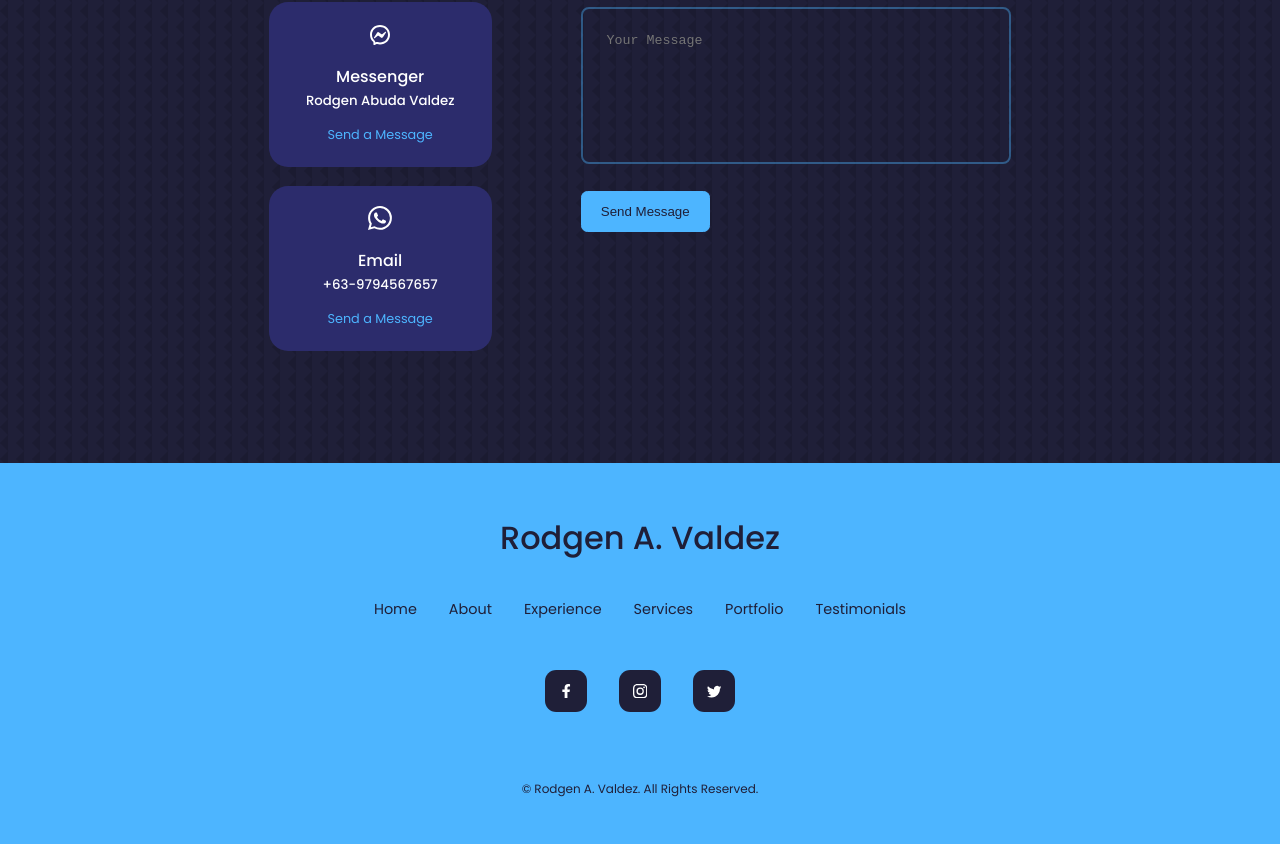
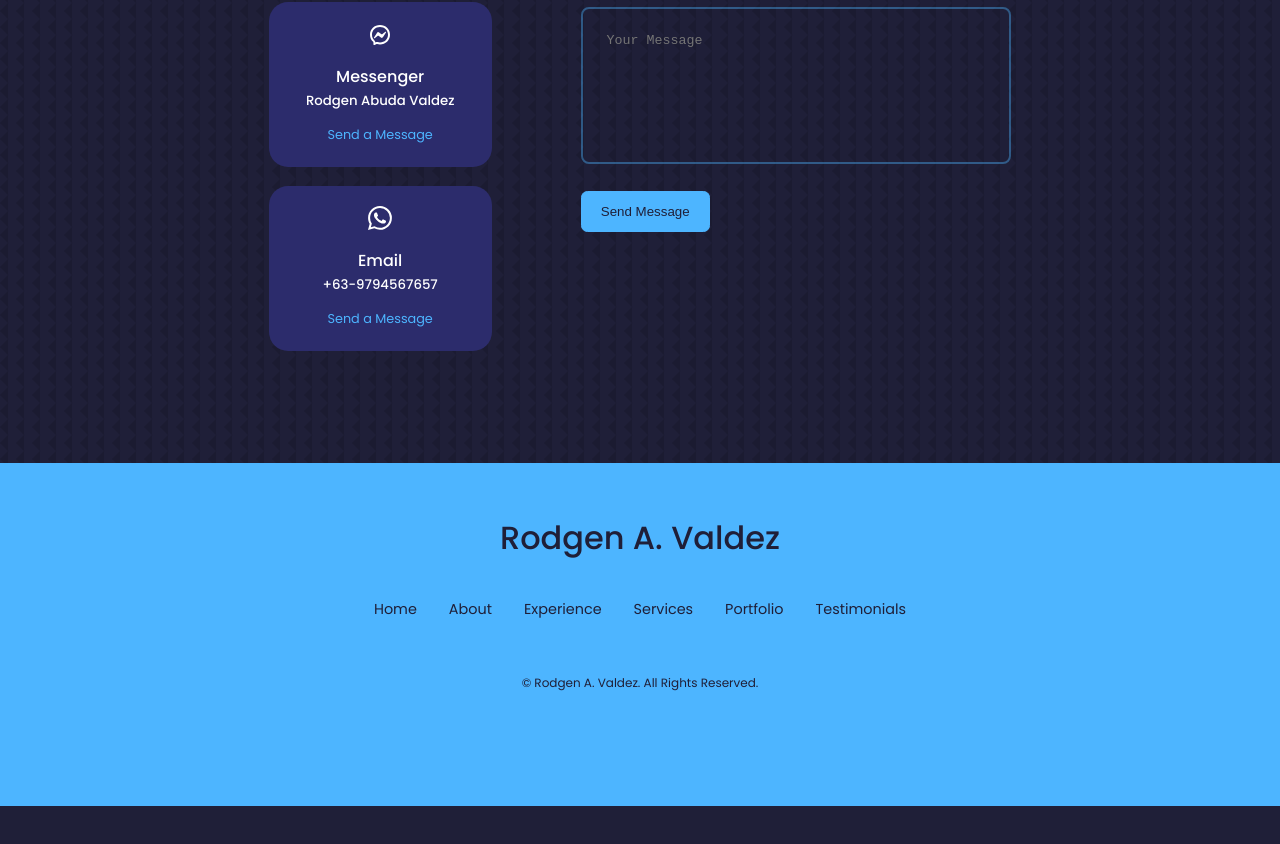
Before and after one commit to RdgnVldz/react-portfolio-website, a React (Create React App) app: page / in a window 1280 px wide. Shown: the part 5117-5961 px from the top of the page. After the commit the page ends 5923 px from the top, so only its background shows below. Built offline with nearby package versions, Linux system fonts and the light colour scheme.

Commit message:
Update Footer.jsx

```diff
--- a/src/Components/footer/Footer.jsx
+++ b/src/Components/footer/Footer.jsx
@@ -18,11 +18,11 @@
         <li><a href="#testimonials">Testimonials</a></li>
       </ul>
 
-      <div className="footer__socials">
+{/*       <div className="footer__socials">
           <a href="https://facebook.com"><FaFacebookF /></a>
           <a href="https://instagram.com"><BsInstagram /></a>
           <a href="https://twitter.com"><BsTwitter /></a>
-      </div>
+      </div> */}
 
       <div className="footer__copyright">
         <small>&copy; Rodgen A. Valdez. All Rights Reserved.</small>
```
